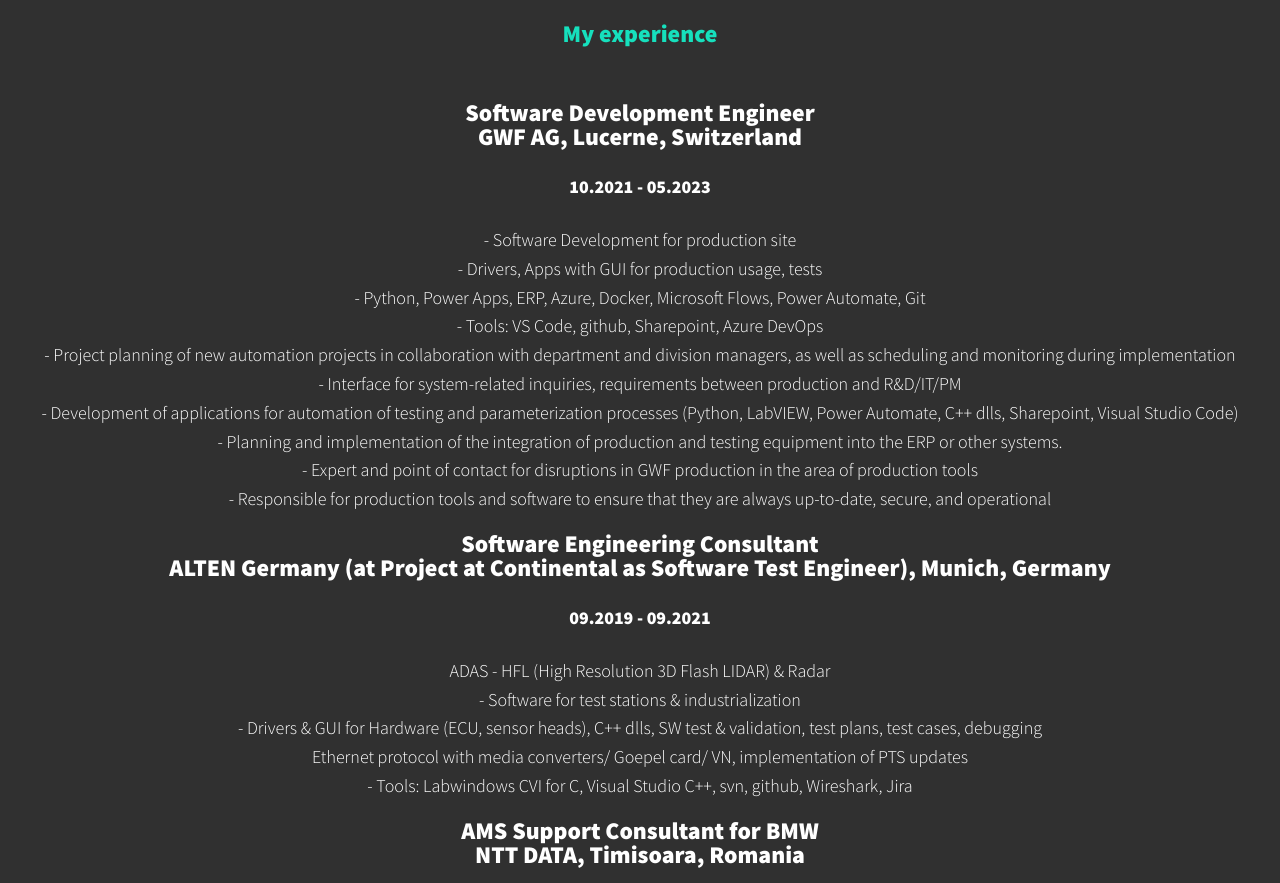
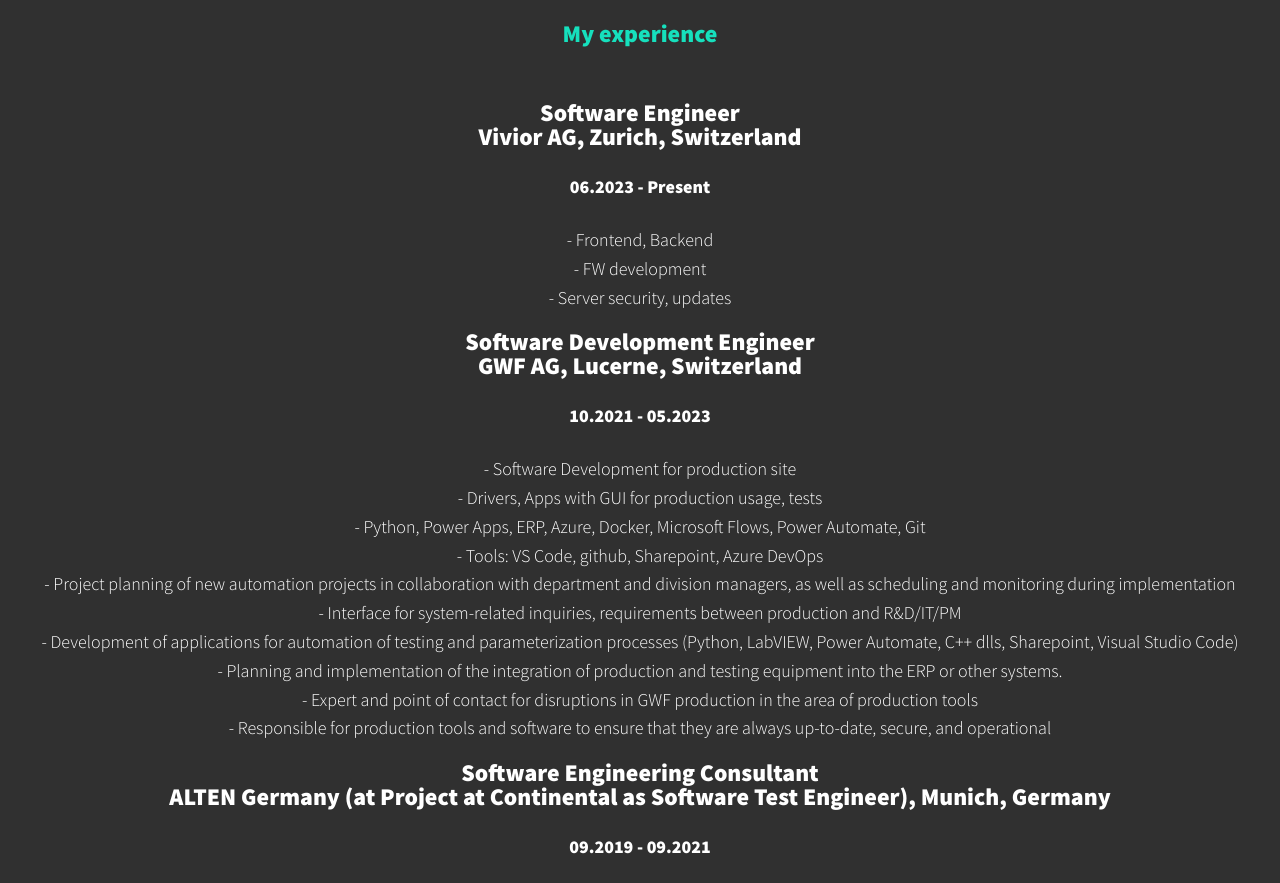
Before and after one commit to iushi13/Iustin-Portfolio, a plain HTML site: page index.html in a window 1280 px wide. Shown: the part 3114-3997 px from the top of the page. Drawn offline with nearby package versions, Linux system fonts and the light colour scheme.

Commit message:
Update index.html

```diff
--- a/index.html
+++ b/index.html
@@ -120,6 +120,12 @@
             <p class="section__subtitle section__subtitle--work">My experience</p>
 
             <div class="about-me__body">
+                <h3>Software Engineer <br>Vivior AG, Zurich, Switzerland</h3>
+                <h4>06.2023 - Present</h4>
+                <p>- Frontend, Backend<br>
+                   - FW development<br>
+                   - Server security, updates<br>
+                </p>
 
                 <h3>Software Development Engineer <br>GWF AG, Lucerne, Switzerland</h3>
                 <h4>10.2021 - 05.2023</h4>
```
